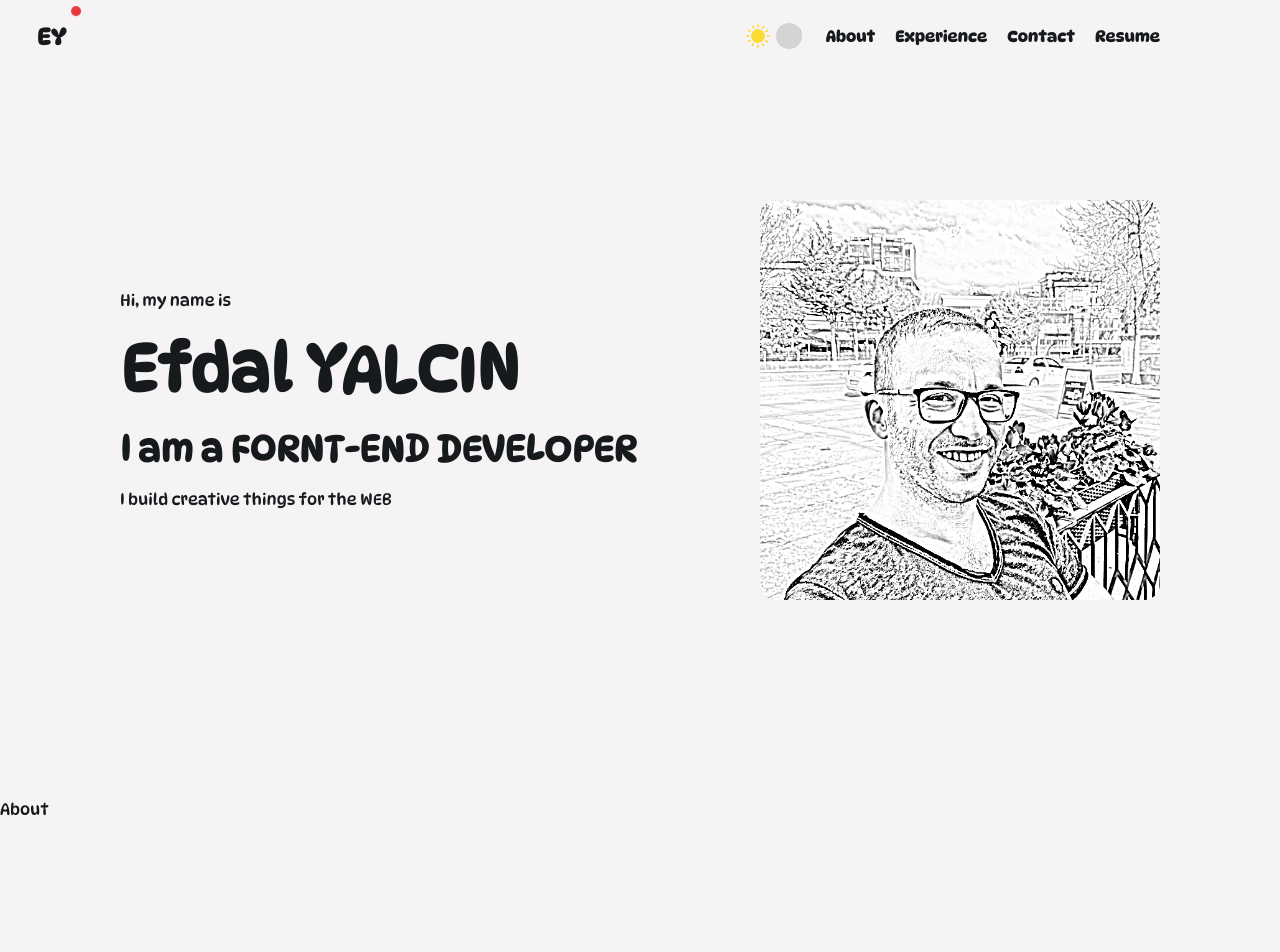
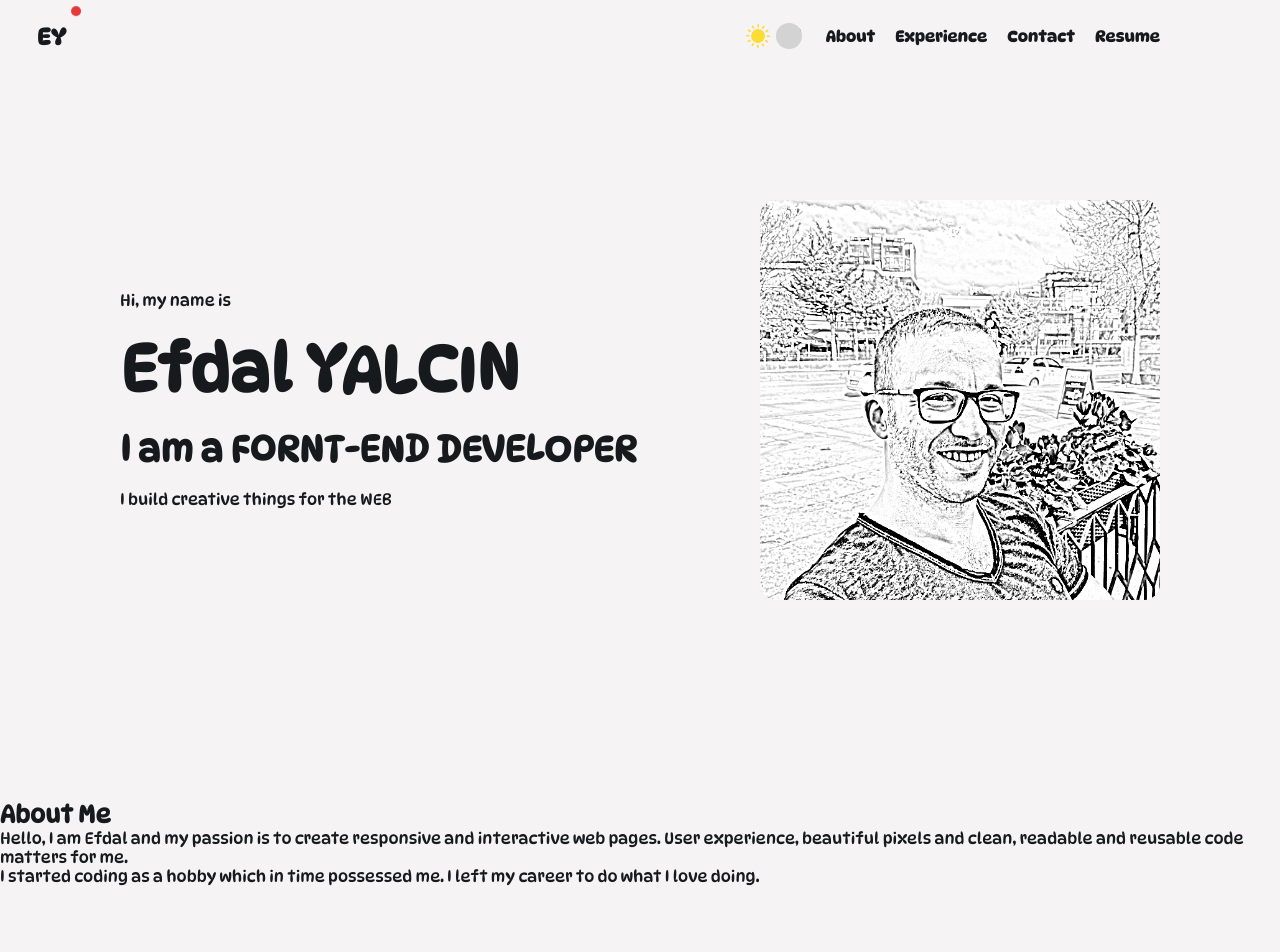
Before and after one commit to efdalyalcin/portfolio, a React (Create React App) app: page / in a window 1280 px wide. Shown: the top 952 px of the page. Built offline with nearby package versions, Linux system fonts and the light colour scheme.

Commit message:
about section introduction is done

```diff
--- a/src/components/About/About.tsx
+++ b/src/components/About/About.tsx
@@ -3,7 +3,17 @@ import "./About.scss";
 export default function About() {
   return (
     <section className="About" id="About">
-      About
+      <h2>About Me</h2>
+      <div>
+        <p>
+          Hello, I am Efdal and my passion is to create responsive and interactive
+          web pages. User experience, beautiful pixels and clean, readable and reusable code matters for me.
+        </p>
+        <p>
+          I started coding as a hobby which in time possessed me. I left my career to do what I love doing.
+
+        </p>
+      </div>
     </section>
   );
 }
```
